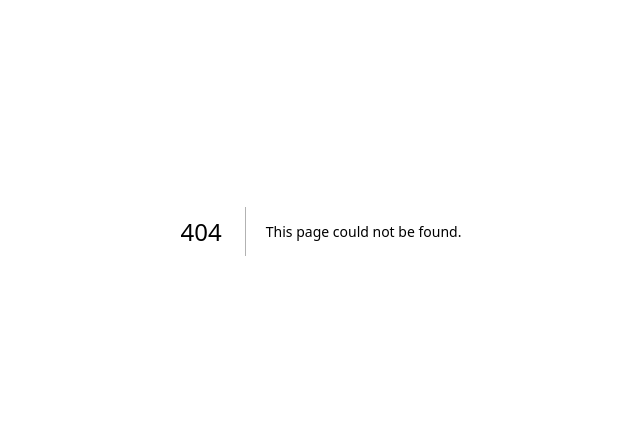
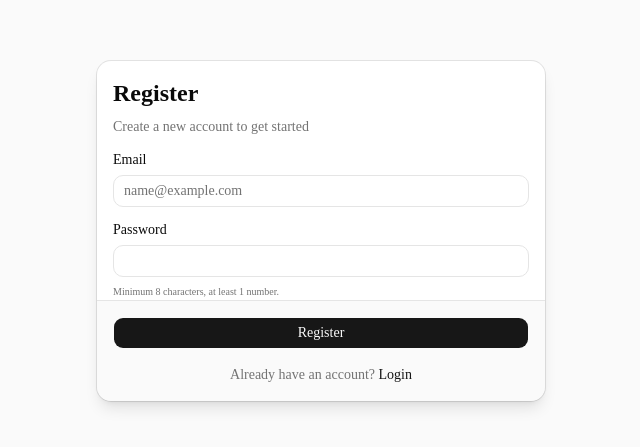
Before and after one commit to abengkris/arthana, a Next.js app: page /register in a window 1280 px wide. Before the commit this address had no page. Shown: the part 169-616 px from the top of the page, without its empty margins (319-959 px from the left). Built offline with nearby package versions, Linux system fonts and the light colour scheme.

Commit message:
feat(auth): Add registration page with RegisterForm

```diff
--- /dev/null
+++ b/app/register/page.tsx
@@ -0,0 +1,9 @@
+import RegisterForm from '@/components/auth/RegisterForm';
+
+export default function RegisterPage() {
+  return (
+    <div className="flex min-h-screen items-center justify-center bg-zinc-50 p-4 dark:bg-black">
+      <RegisterForm />
+    </div>
+  );
+}
```
